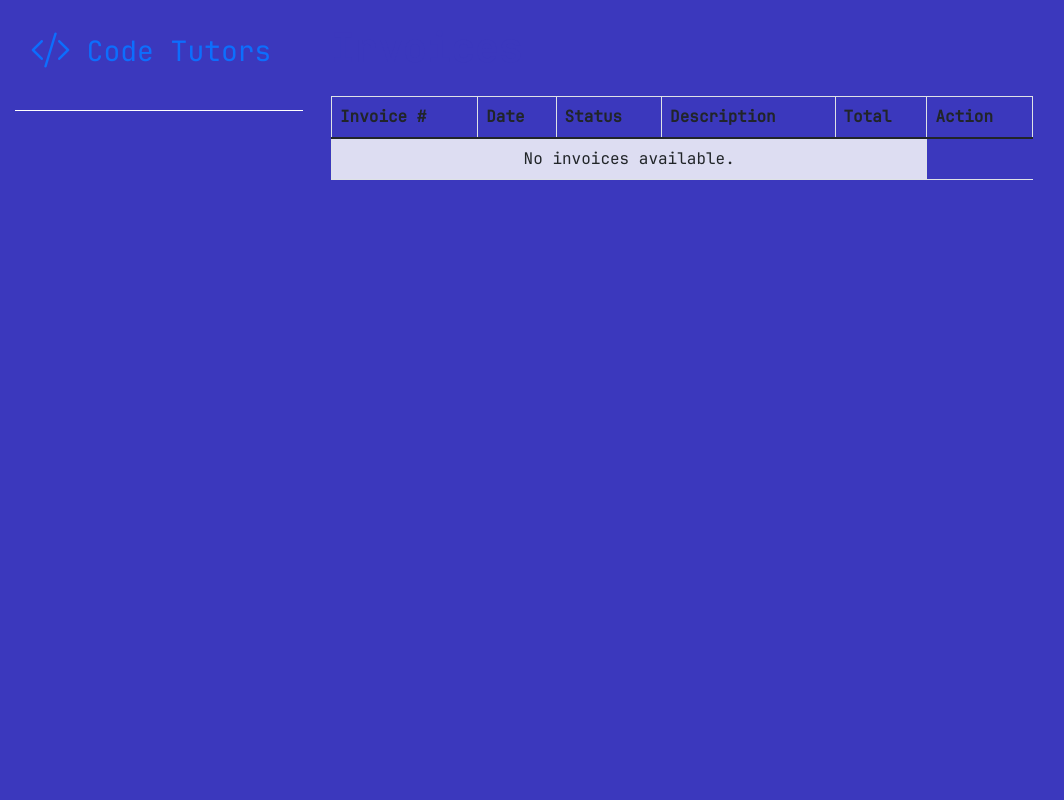
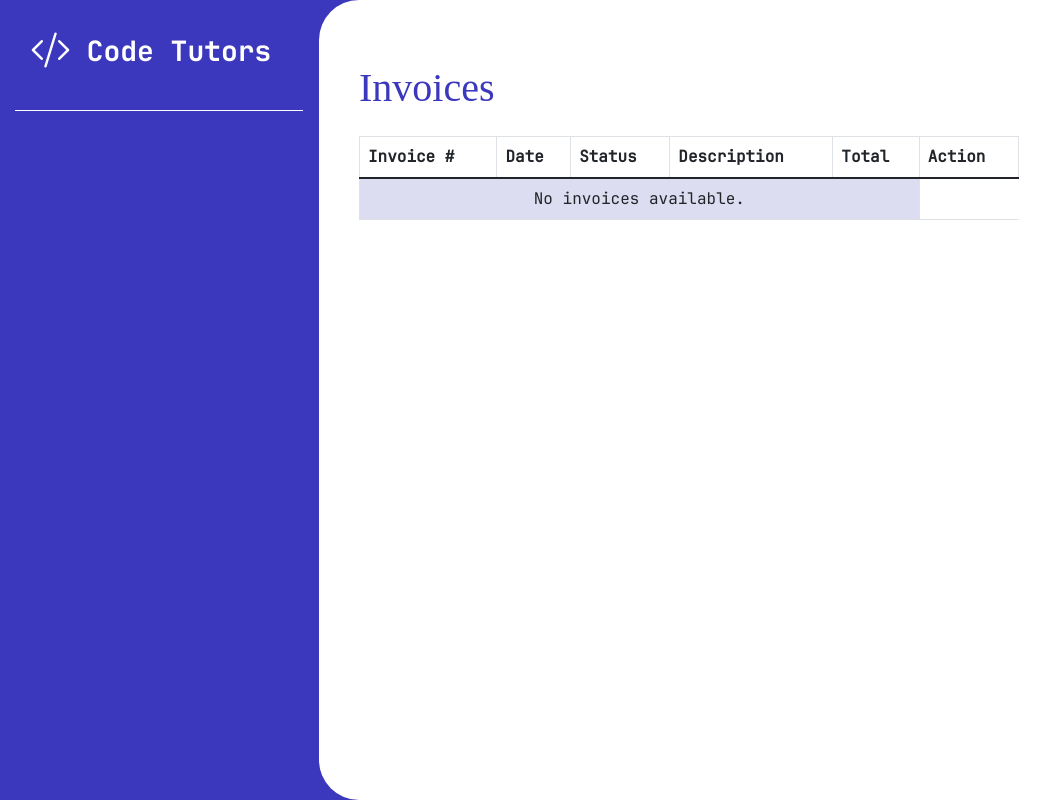
Before and after one commit to Lluc4s/SEG-SGP, a Django app: template tutorials/templates/invoices.html in a window 1280 px wide. Shown: the whole page, without its empty margins (1-1065 px from the left). Run offline with Django 3.2, Linux system fonts and the light colour scheme; the template is opened without the code that fills it, so the values that code supplies are empty; some libraries are stand-ins or nearby versions.

Commit message:
add custom colors, navbar, container

```diff
--- a/static/custom.css
+++ b/static/custom.css
@@ -1,3 +1,8 @@
+:root {
+  --dark-purple: #3B38BD;
+  --light-purple: #E9E9FF;
+}
+
 /*
  * Alerts
  */
@@ -49,6 +54,55 @@ p.cover-text {
   opacity: 1
 }
 
+/*
+ * container
+ */
+ .custom-container {
+  padding: 40px;
+  background-color: white;
+  border-top-left-radius: 40px;
+  border-bottom-left-radius: 40px;
+}
+
+/*
+ * navbar
+ */
+.custom-navbar {
+  position: relative;
+  flex-wrap: wrap;
+  align-items: center;
+  justify-content: space-between;
+}
+
+.custom-navbar .navbar-brand {
+  color: white !important;
+  font-family: JetBrainsMono-Bold;
+}
+
+.custom-navbar .nav-item {
+  margin-bottom: 10px;
+}
+
+.custom-navbar .nav-link {
+  color: white; /* Custom text color */
+  border-radius: 5px;
+  transition: color 0.2s ease-in-out, background-color 0.2s ease-in-out;
+}
+
+.custom-navbar .nav-link:hover {
+  color: var(--dark-purple); /* Hover color */
+  background-color: white;
+
+}
+
+.custom-navbar .nav-link.active {
+  color: var(--dark-purple); /* Primary text color */
+  background-color: white; /* Light blue background */
+}
+
+.custom-navbar .navbar-brand {
+  color: #4caf50; /* Custom brand color */
+}
 
 /*
  * forms
@@ -119,18 +173,18 @@ h3.profile-title {
  */
 
 @font-face {
-  font-family: 'ourFont';
+  font-family: 'JetBrainsMono';
   src: url('/static/fonts/JetBrainsMono-Regular.ttf') format('truetype');
 }
 
 @font-face {
-  font-family: 'ourFontBold';
+  font-family: 'JetBrainsMono-Bold';
   src: url('/static/fonts/JetBrainsMono-Bold.ttf') format('truetype');
 }
 
 /* Using it all across the website */
 body {
-  font-family: ourFont;
+  font-family: JetBrainsMono;
 }
 
 /*
```
Also changed, not shown: other parts of static/custom.css (+13 -17 lines).
